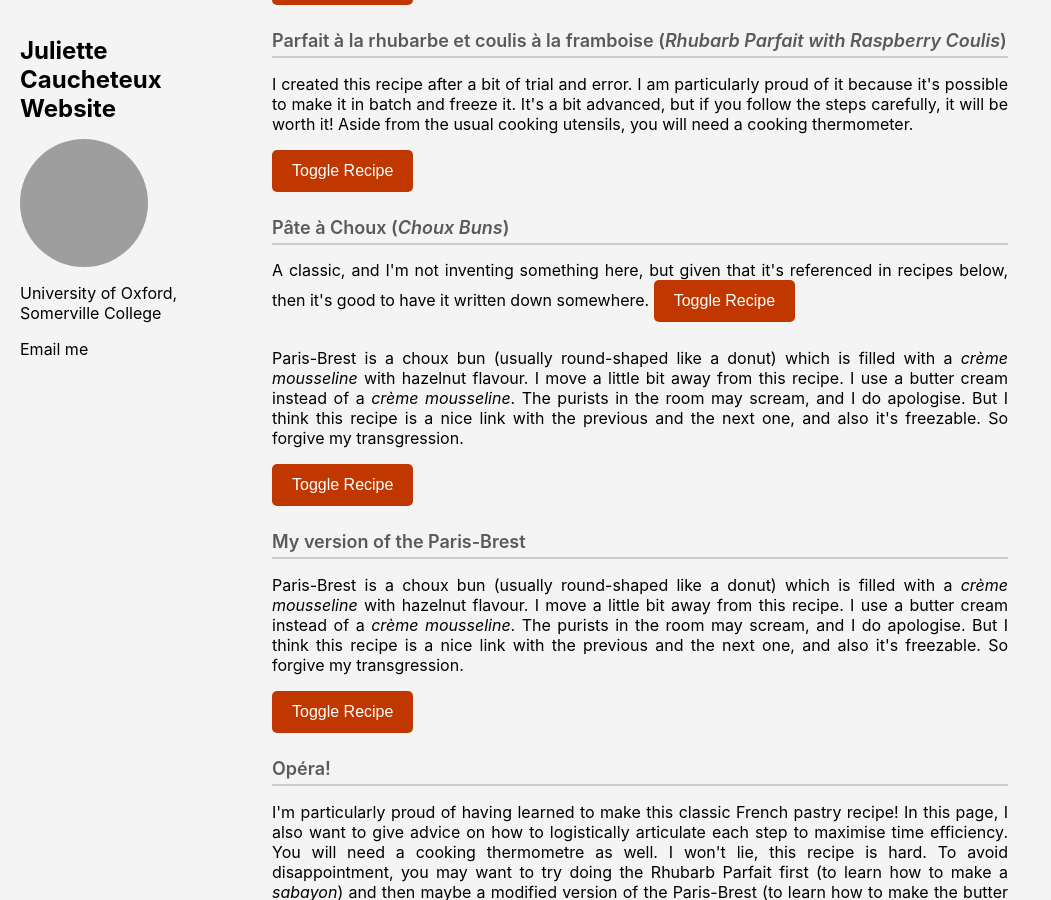
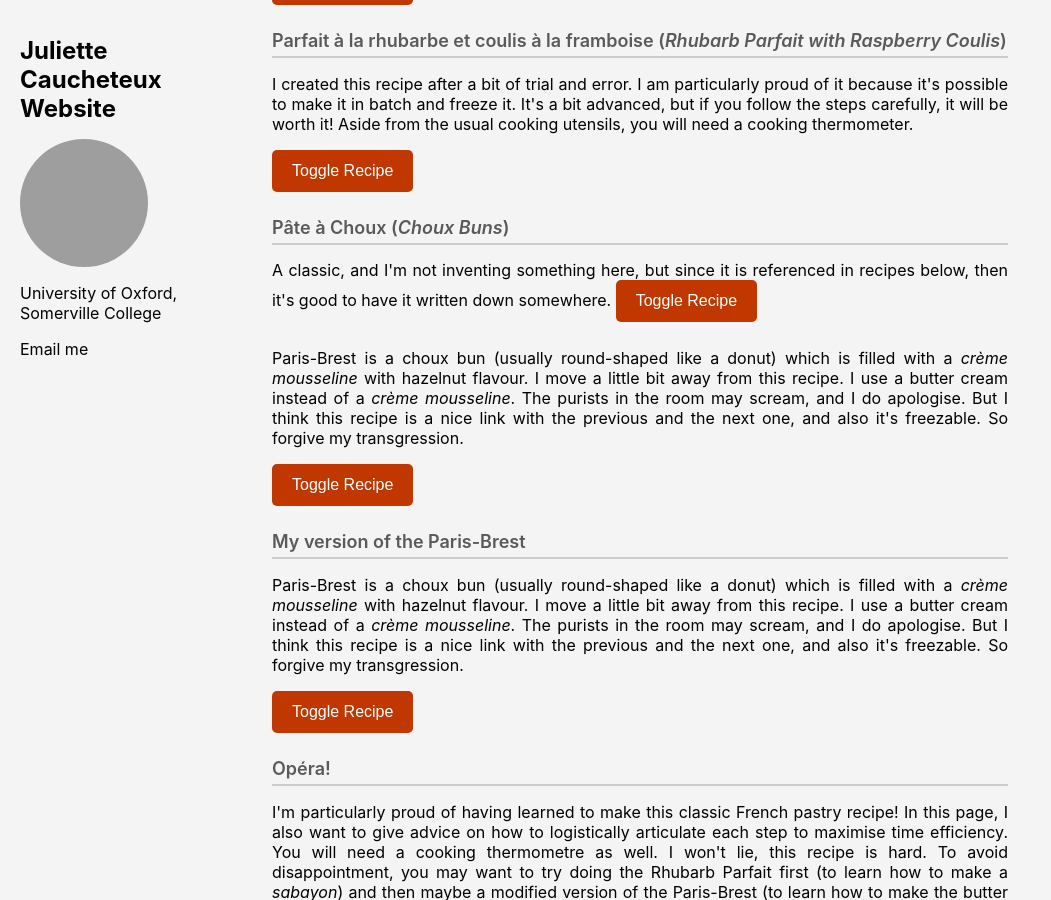
Before and after one commit to JulietteCx/juliettecx.github.io, a Jekyll site: the page built from _pages/miscellaneous/sweet.html, in a window 1280 px wide and 900 px high, scrolled down 549 px. Shown: the whole window, without its empty margins (0-1051 px from the left). Built offline with Jekyll 4.4.1, drawn with Linux system fonts in a browser that asks for light colours; grey boxes are pictures that could not be loaded.

Commit message:
Update sweet.html

```diff
--- a/_pages/miscellaneous/sweet.html
+++ b/_pages/miscellaneous/sweet.html
@@ -132,7 +132,7 @@ author_profile: true
 
 
 <h2>  Pâte à Choux (<i>Choux Buns</i>)</h2>
-A classic, and I'm not inventing something here, but given that it's referenced in recipes below, then it's good to have it written down somewhere.
+A classic, and I'm not inventing something here, but since it is referenced in recipes below, then it's good to have it written down somewhere.
   <button class="toggle-btn" onclick="toggleContent('recette-pate-a-choux')">Toggle Recipe</button>
  <div id="recette-pate-a-choux" class="hidden">
                     <h3>Ingredients (I think for 20 choux)</h3>
```
